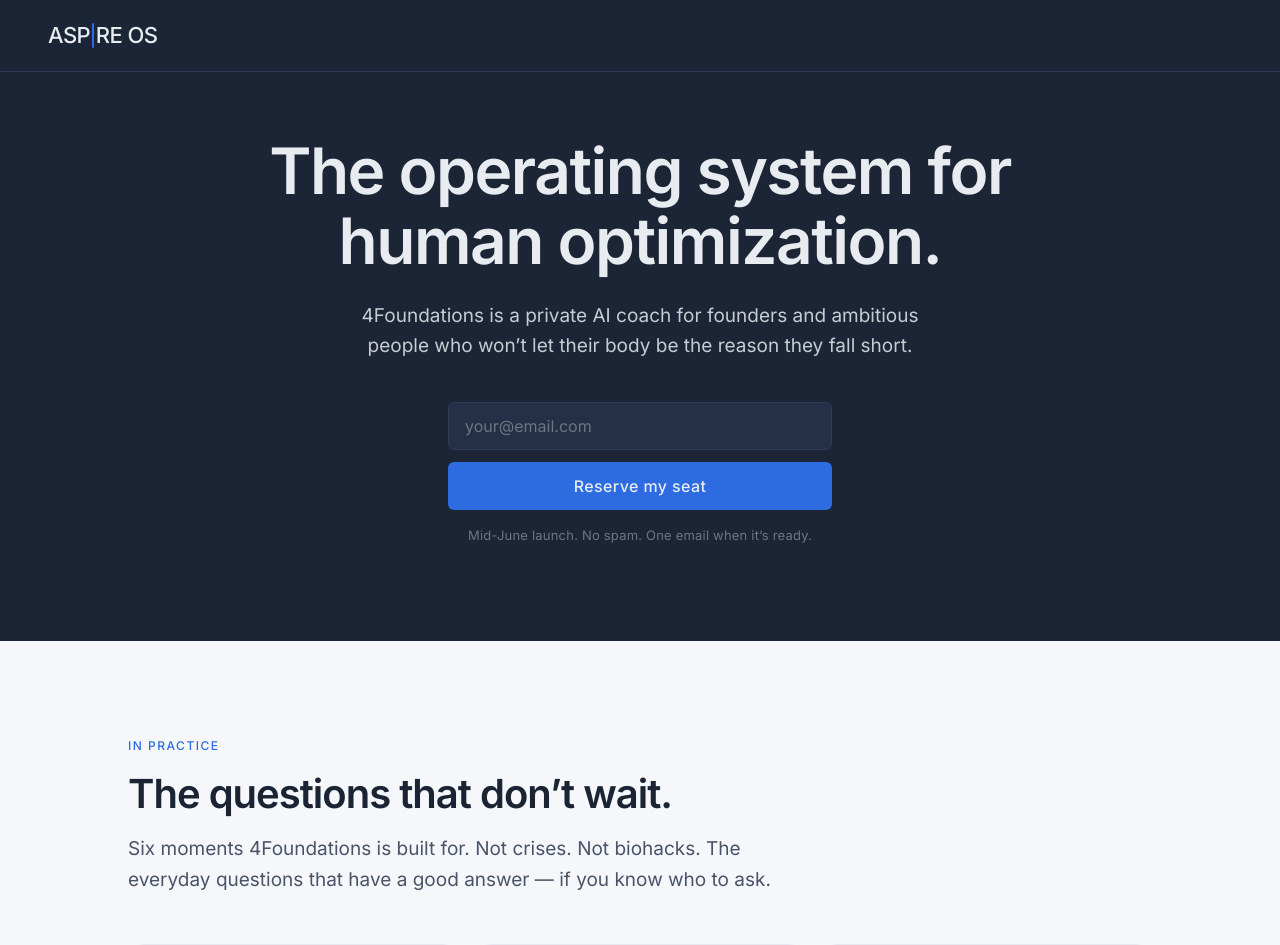
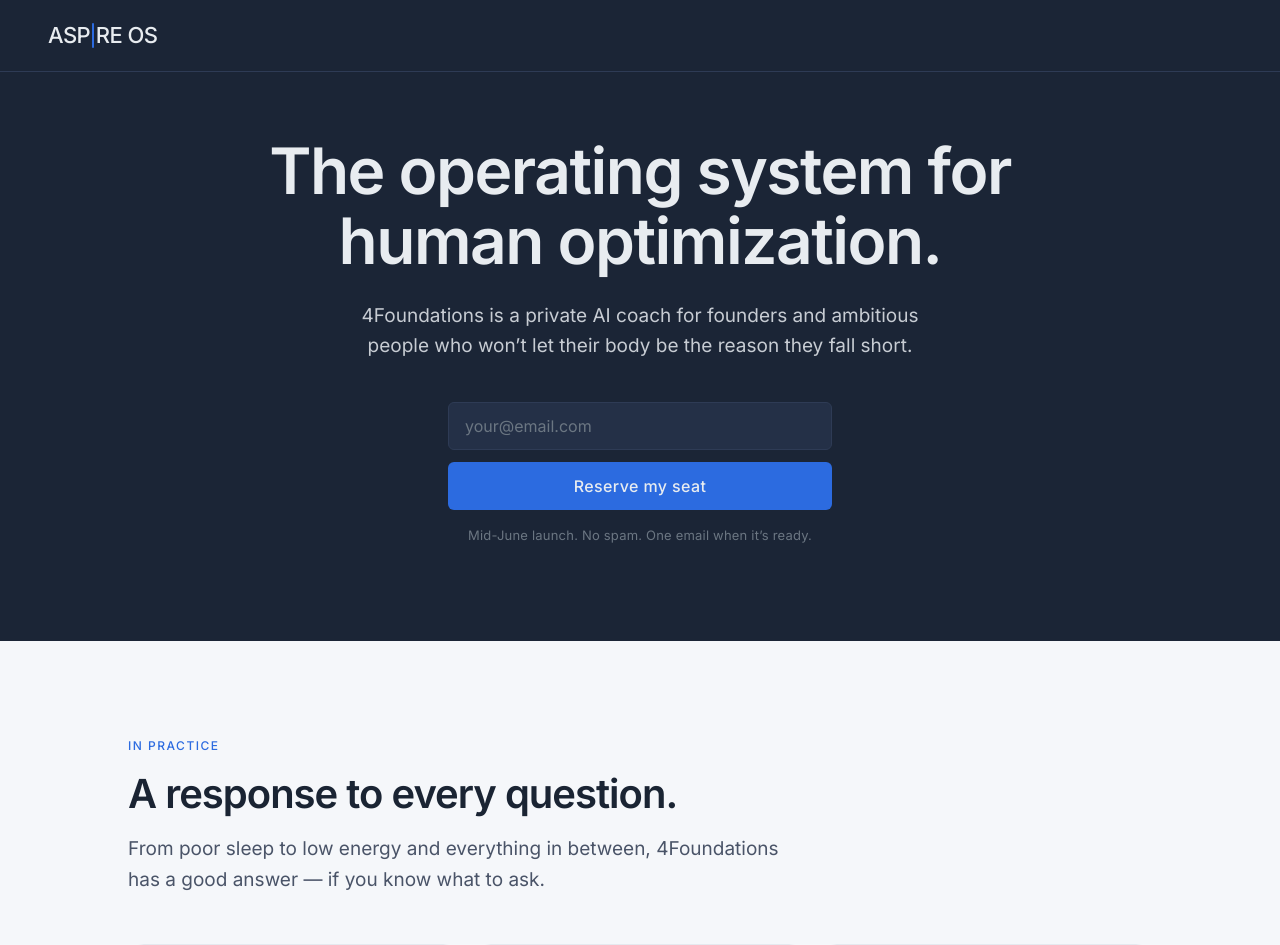
Before and after one commit to brikmann/aspire-os, a Next.js app in the folder aspire-os/: page / in a window 1280 px wide. Shown: the top 945 px of the page. Built offline with nearby package versions, Linux system fonts and the light colour scheme.

Commit message:
Update in practice section headline and subtext

```diff
--- a/aspire-os/src/app/page.tsx
+++ b/aspire-os/src/app/page.tsx
@@ -72,11 +72,10 @@
               In Practice
             </p>
             <h2 className="font-sans font-semibold text-[30px] md:text-[40px] leading-[1.15] tracking-[-1px] text-ink max-w-2xl">
-              The questions that don&rsquo;t wait.
+              A response to every question.
             </h2>
             <p className="mt-4 font-sans font-normal text-[19px] leading-[1.65] text-ink-soft max-w-2xl">
-              Six moments 4Foundations is built for. Not crises. Not biohacks. The everyday
-              questions that have a good answer &mdash; if you know who to ask.
+              From poor sleep to low energy and everything in between, 4Foundations has a good answer &mdash; if you know what to ask.
             </p>
           </FadeIn>
 
```
